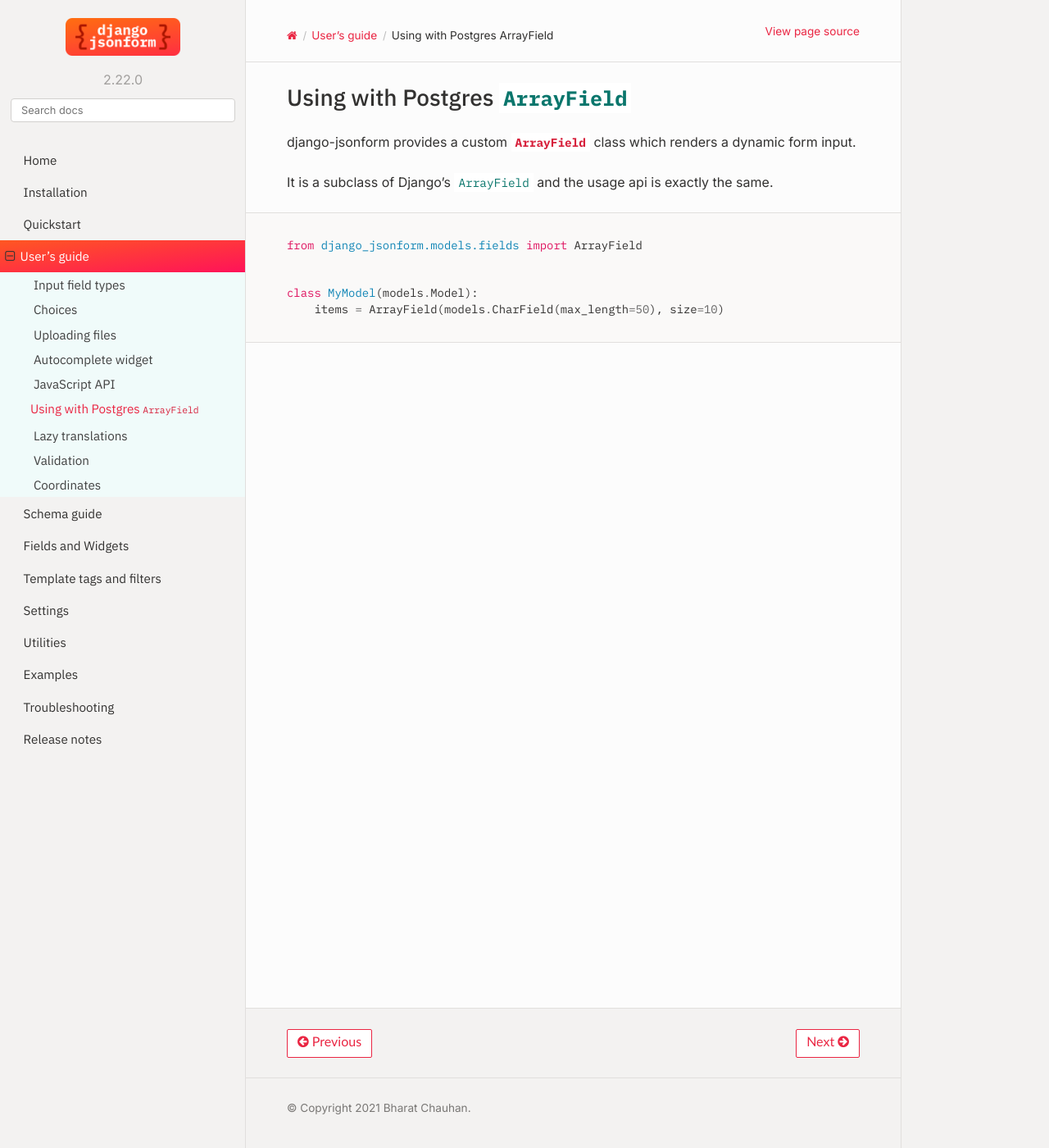
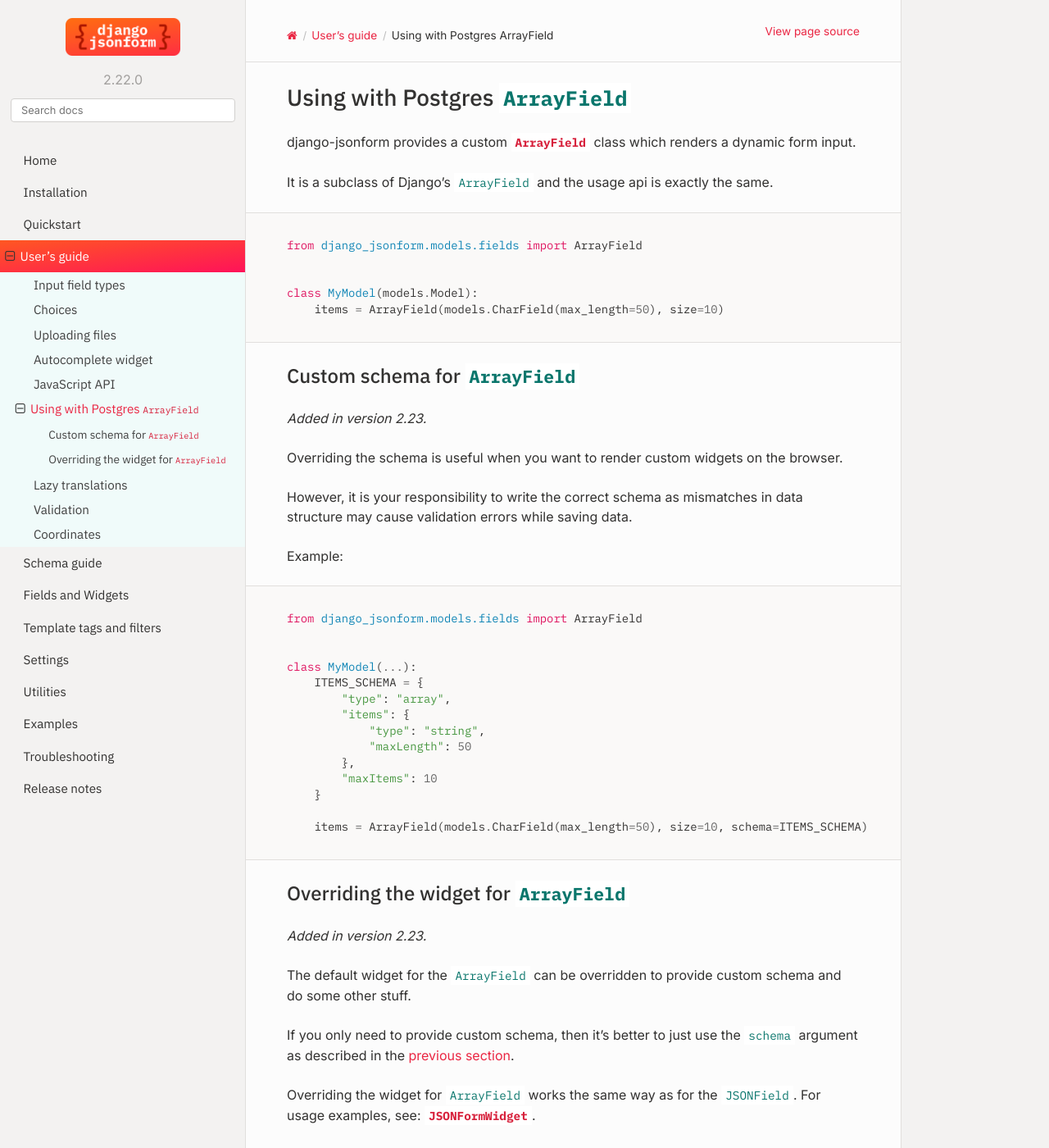
Before and after one commit to bhch/django-jsonform, a Sphinx documentation site: the page built from docs/guide/arrayfield.rst, in a window 1280 px wide and 1400 px high. Shown: the whole window at 82% size. Built offline with Sphinx 7.4.7 and the Read the Docs theme 2.0.0, drawn with Linux system fonts in a browser that asks for light colours.

Commit message:
Update docs

```diff
--- a/docs/guide/arrayfield.rst
+++ b/docs/guide/arrayfield.rst
@@ -13,3 +13,53 @@ It is a subclass of Django's ``ArrayField`` and the usage api is exactly the sam
 
     class MyModel(models.Model):
         items = ArrayField(models.CharField(max_length=50), size=10)
+
+
+.. _arrayfield custom schema:
+
+Custom schema for ``ArrayField``
+--------------------------------
+
+.. versionadded:: 2.23
+
+Overriding the schema is useful when you want to render custom widgets on the
+browser.
+
+However, it is your responsibility to write the correct schema as mismatches in
+data structure may cause validation errors while saving data.
+
+Example:
+
+.. code:: python
+
+    from django_jsonform.models.fields import ArrayField
+
+
+    class MyModel(...):
+        ITEMS_SCHEMA = {
+            "type": "array",
+            "items": {
+                "type": "string",
+                "maxLength": 50
+            },
+            "maxItems": 10
+        }
+
+        items = ArrayField(models.CharField(max_length=50), size=10, schema=ITEMS_SCHEMA)
+
+
+.. _arrayfield custom widget:
+
+Overriding the widget for ``ArrayField``
+----------------------------------------
+
+.. versionadded:: 2.23
+
+The default widget for the ``ArrayField`` can be overridden to provide custom schema
+and do some other stuff.
+
+If you only need to provide custom schema, then it's better to just use the ``schema``
+argument as described in the :ref:`previous section <arrayfield custom schema>`.
+
+Overriding the widget for ``ArrayField`` works the same way as for the ``JSONField``.
+For usage examples, see: :class:`~django_jsonform.widgets.JSONFormWidget`.
--- a/docs/releases/index.rst
+++ b/docs/releases/index.rst
@@ -4,6 +4,7 @@ Release notes
 .. toctree::
     :maxdepth: 2
 
+    v2.23.0
     v2.22.0
     v2.21.5
     v2.21.4
```
Also changed, not shown: docs/releases/v2.23.0.rst (added, +43 -0 lines).
